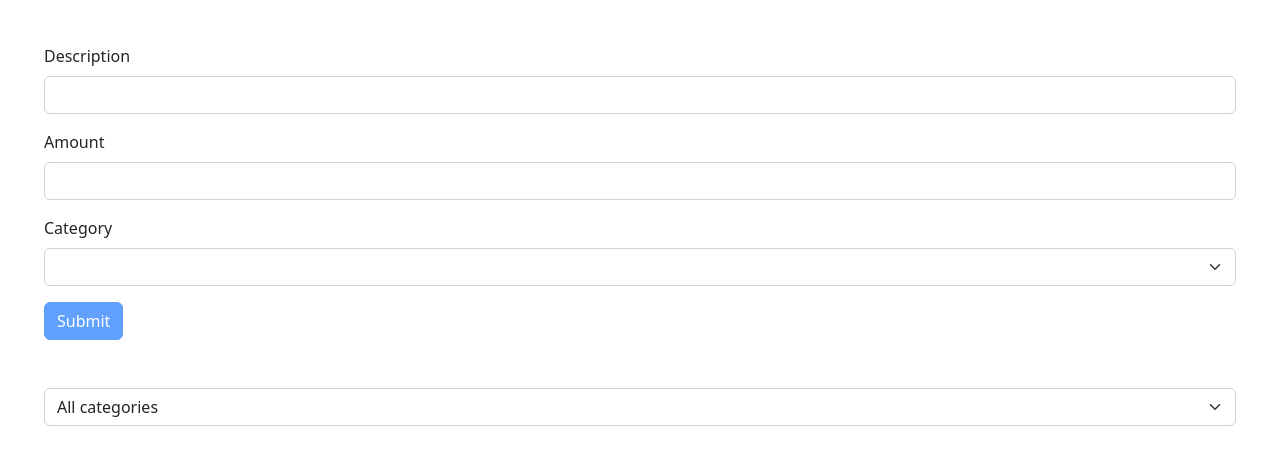
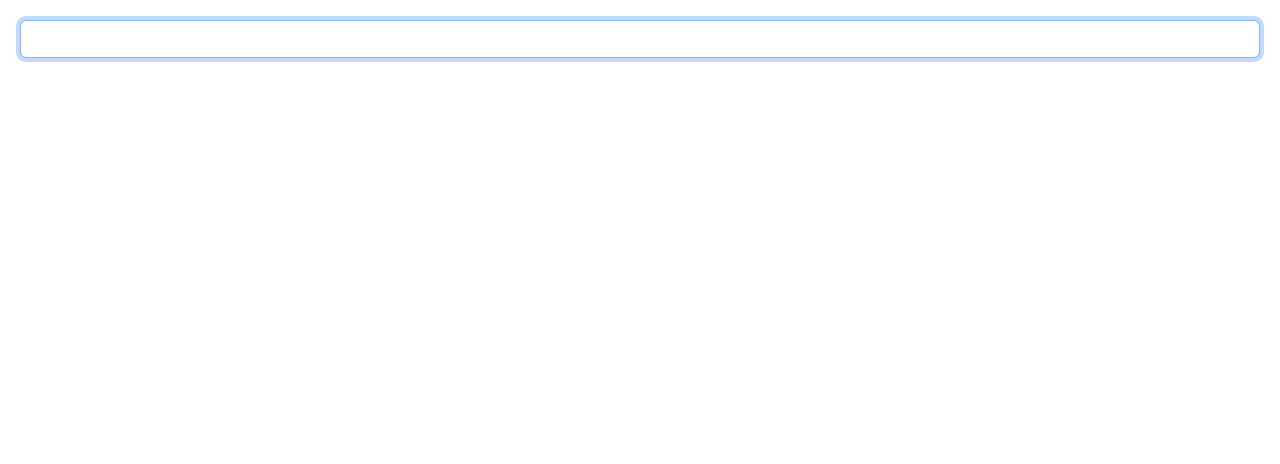
Before and after one commit to ifuenteromero/typescript, a React (Vite) app: page / in a window 1280 px wide. Shown: the top 464 px of the page. Built offline with nearby package versions, Linux system fonts and the light colour scheme.

Commit message:
2- Understanding the Effect Hook

```diff
--- a/src/App.tsx
+++ b/src/App.tsx
@@ -1,9 +1,9 @@
-import ExpenseTracker from "./components/expense-tracker/components/ExpenseTracker";
+import EffectHook from "./components/Connecting to the backend/2EffectHook";
 
 const App = () => {
 	return (
 		<div>
-			<ExpenseTracker />
+			<EffectHook />
 		</div>
 	);
 };
--- /dev/null
+++ b/src/components/Connecting to the backend/2EffectHook.tsx
@@ -0,0 +1,21 @@
+import React, { useEffect, useRef } from "react";
+
+const EffectHook = () => {
+	const inputRef = useRef<HTMLInputElement>(null);
+
+	useEffect(() => {
+		if (inputRef.current) inputRef.current.focus();
+	}, []);
+
+	useEffect(() => {
+		document.title = "Irene";
+	}, []);
+
+	return (
+		<div>
+			<input ref={inputRef} type="text" className="form-control" />
+		</div>
+	);
+};
+
+export default EffectHook;
```
